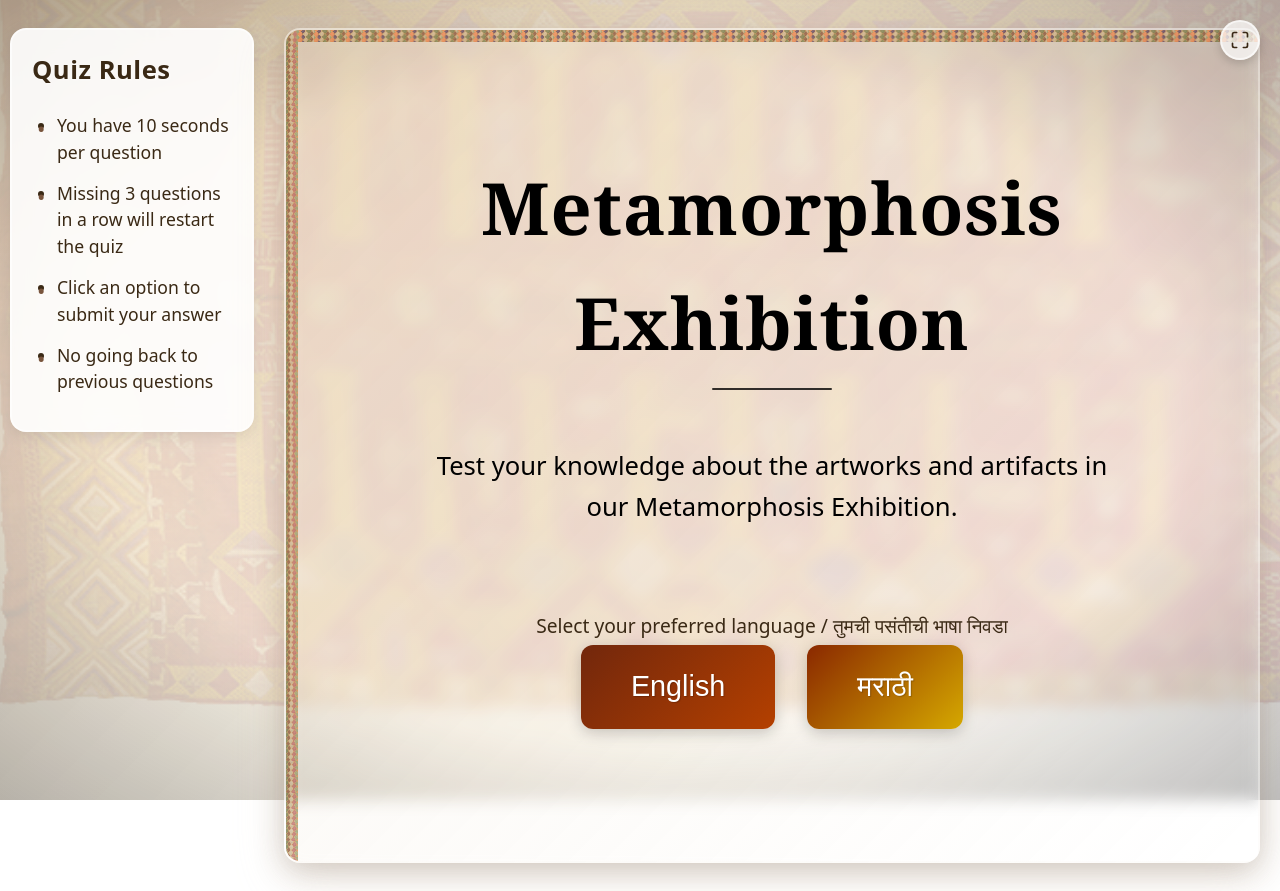
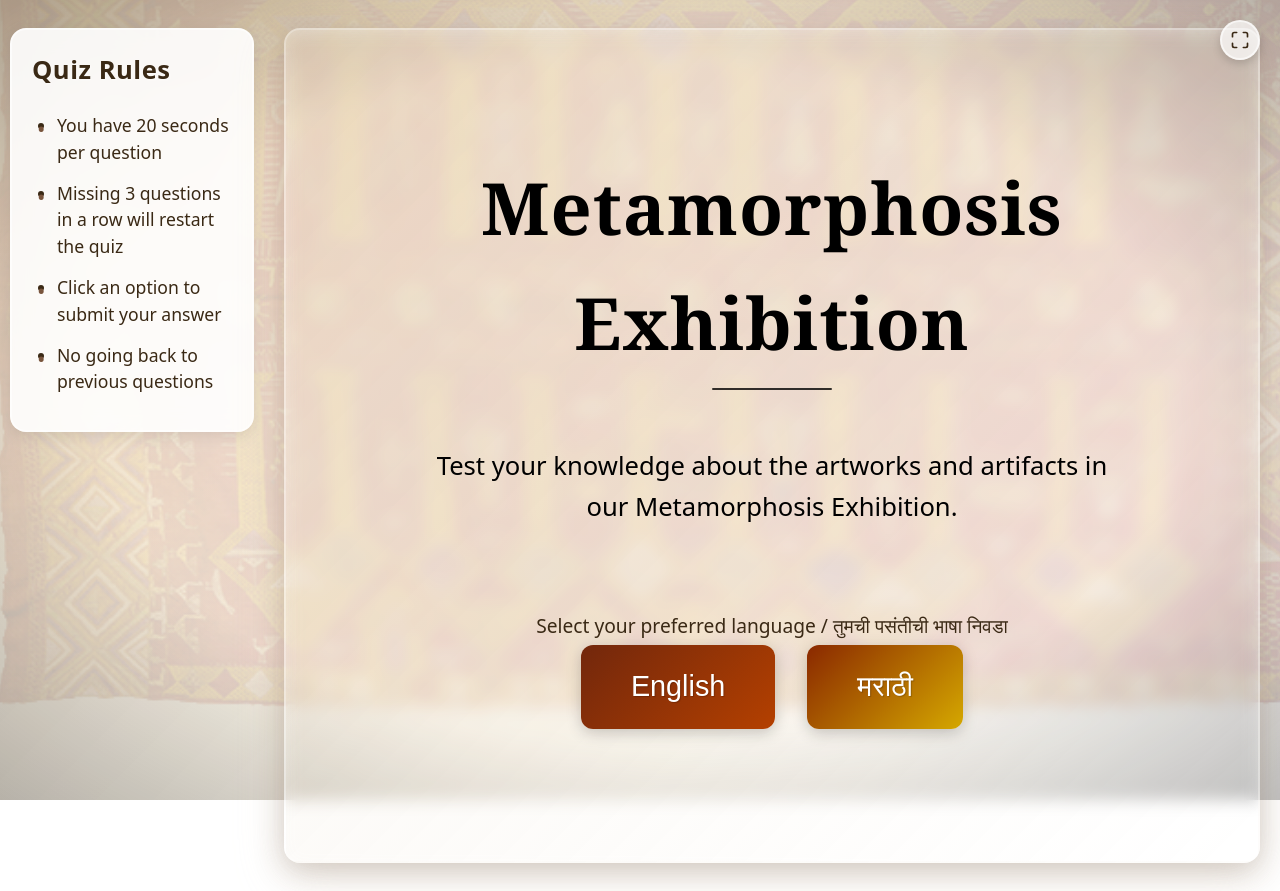
Before and after one commit to element-bendr/muesuemquiz, a plain HTML site: page index.html in a window 1280 px wide. Both pictures are taken after a click on the button "LET'S PLAY". Drawn offline with Linux system fonts and the light colour scheme.

Commit message:
no border life of tree change

```diff
--- a/index.html
+++ b/index.html
@@ -37,7 +37,7 @@
             <div class="rules-header">
                 <h2 class="translate-text" data-en="Quiz Rules" data-mr="क्विझ नियम">Quiz Rules</h2>
                 <ul>
-                    <li class="translate-text" data-en="You have 10 seconds per question" data-mr="प्रत्येक प्रश्नासाठी तुमच्याकडे 10 सेकंद आहेत">You have 10 seconds per question</li>
+                    <li class="translate-text" data-en="You have 20 seconds per question" data-mr="प्रत्येक प्रश्नासाठी तुमच्याकडे 20 सेकंद आहेत">You have 20 seconds per question</li>
                     <li class="translate-text" data-en="Missing 3 questions in a row will restart the quiz" data-mr="सलग 3 प्रश्न चुकल्यास क्विझ पुन्हा सुरू होईल">Missing 3 questions in a row will restart the quiz</li>
                     <li class="translate-text" data-en="Click an option to submit your answer" data-mr="उत्तर सबमिट करण्यासाठी एका पर्यायावर क्लिक करा">Click an option to submit your answer</li>
                     <li class="translate-text" data-en="No going back to previous questions" data-mr="मागील प्रश्नांकडे परत जाता येणार नाही">No going back to previous questions</li>
--- a/script.js
+++ b/script.js
@@ -3,7 +3,7 @@ class QuizGame {
         this.questions = [];
         this.currentQuestionIndex = 0;
         this.score = 0;
-        this.timeLeft = 10;
+        this.timeLeft = 20; // Changed from 10 to 20 seconds
         this.timer = null;
         this.unansweredCount = 0;
         this.wrongAnswers = [];
@@ -75,13 +75,13 @@ class QuizGame {
             this.updateElementText(element);
         });
 
-        // Update the quiz rules without mentioning the special puzzle
+        // Update the quiz rules to mention 20 seconds instead of 10
         const rulesElement = document.querySelector('.rules-header ul li:first-child');
         if (rulesElement) {
             if (this.currentLanguage === 'mr') {
-                rulesElement.textContent = 'प्रत्येक प्रश्नासाठी तुमच्याकडे 10 सेकंद आहेत';
+                rulesElement.textContent = 'प्रत्येक प्रश्नासाठी तुमच्याकडे 20 सेकंद आहेत';
             } else {
-                rulesElement.textContent = 'You have 10 seconds per question';
+                rulesElement.textContent = 'You have 20 seconds per question';
             }
         }
     }
@@ -306,8 +306,8 @@ class QuizGame {
                 },
                 image: "images/Hanuman Dancing Mask.png",
                 question: {
-                    en: "What is the main color traditionally used in Sahi Jata face masks?",
-                    mr: "साही जाता मुखवट्यांसाठी पारंपरिकरीत्या वापरला जाणारा मुख्य रंग कोणता आहे?"
+                    en: "What is the main color traditionally used in wooden masks?",
+                    mr: "लाकडी मुखवटा पारंपरिकरीत्या वापरला जाणारा मुख्य रंग कोणता आहे?"
                 },
                 options: {
                     en: ["Blue", "Red", "Yellow", "Green"],
@@ -435,7 +435,7 @@ class QuizGame {
                     mr: "जीवनवृक्षाला काय म्हणतात?"
                 },
                 options: {
-                    en: ["Banyan tree", "Mango tree", "Kalpavriksha, the wish-fulfilling tree", "Coconut tree"],
+                    en: ["Banyan tree", "Mango tree", "Kalpavriksha,the wish fulfilling tree", "Coconut tree"],
                     mr: ["वडाचे झाड", "आंब्याचे झाड", "कल्पवृक्ष, इच्छा पूर्ण करणारे झाड", "नारळाचे झाड"]
                 },
                 correctAnswer: 2
@@ -504,7 +504,7 @@ class QuizGame {
                 image: "images/Gond Art.png",
                 question: {
                     en: "What is the main theme of the Gond painting 'Alienated'?",
-                    mr: "गोंद चित्र 'अलिएनेटेड' चा मुख्य विषय काय आहे?"
+                    mr: "गोंड चित्र 'अलिएनेटेड' चा मुख्य विषय काय आहे?"
                 },
                 options: {
                     en: ["Celebrating city life", "Illegal Mining", "Sports and games", "Festivals and celebrations"],
@@ -521,7 +521,7 @@ class QuizGame {
                 image: "images/Gond Art.png",
                 question: {
                     en: "Which state is home to the Gond community?",
-                    mr: "गोंद समुदाय कोणत्या राज्यात राहतात?"
+                    mr: "गोंड समुदाय कोणत्या राज्यात राहतात?"
                 },
                 options: {
                     en: ["Rajasthan", "Madhya Pradesh", "Kerala", "Punjab"],
@@ -750,7 +750,8 @@ class QuizGame {
             });
         });
 
-        this.timeLeft = 10;
+        // Set timer to 20 seconds instead of 10
+        this.timeLeft = 20;
         this.updateTimerDisplay();
         if (this.timer) clearInterval(this.timer);
         this.timer = setInterval(() => this.updateTimer(), 1000);
--- a/style.css
+++ b/style.css
@@ -308,7 +308,12 @@ body::after {
   width: calc(100% - 220px);
 }
 
-/* Add decorative cultural pattern border to quiz area */
+/*
+ * DECORATIVE BORDERS - Commented out as requested
+ * These can be uncommented in the future if borders are needed again
+ */
+
+/*
 .quiz-area::before {
   content: '';
   position: absolute;
@@ -317,11 +322,18 @@ body::after {
   width: 100%;
   height: 100%;
   border: 12px solid transparent;
-  border-image: url('images/border-pattern.png') 30 round;
+  border-image: url('images/border-pattern.png') 12 round;
   pointer-events: none;
   opacity: 0.7;
   z-index: 0;
 }
+*/
+
+/*
+.quiz-area::after {
+  display: none;
+}
+*/
 
 /* Header and progress - Remove background and adjust alignment */
 .header-content {
```
Also changed, not shown: images/Tree of Life.png, images/border-pattern-9slice.png (added), images/navagunjara-parts/Tree of Life.png (added), images/navagunjara-parts/Tree-of-Life.png (added), images/navagunjara-parts/png/Tree of Life.png, 2 other files.
